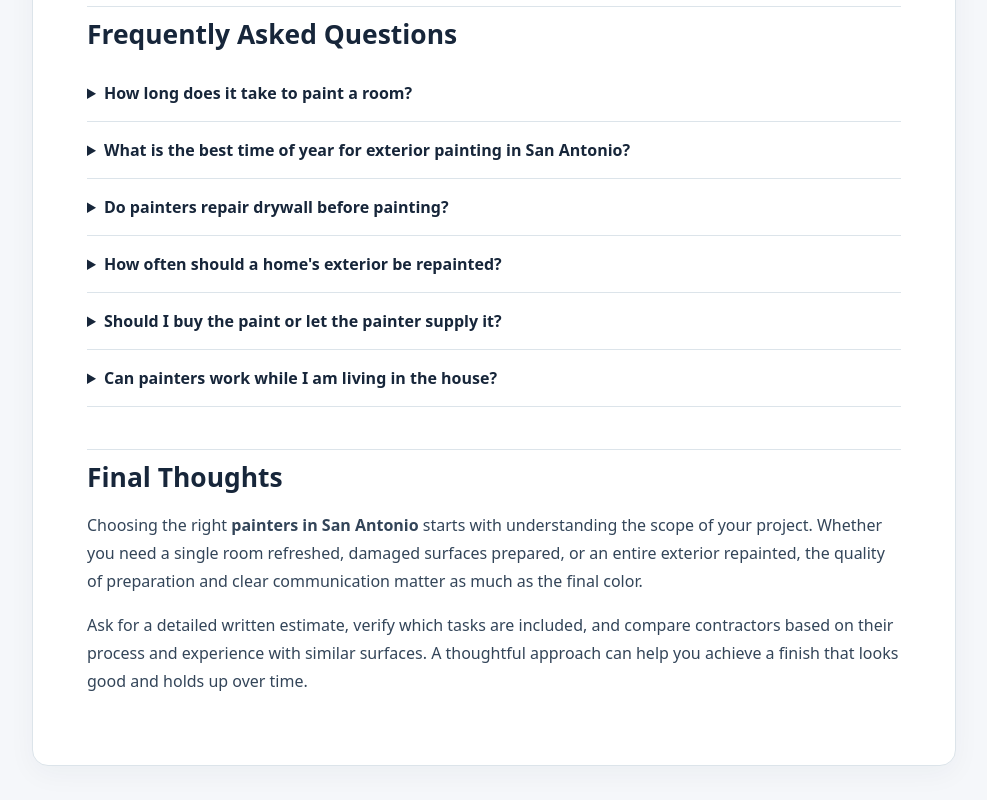
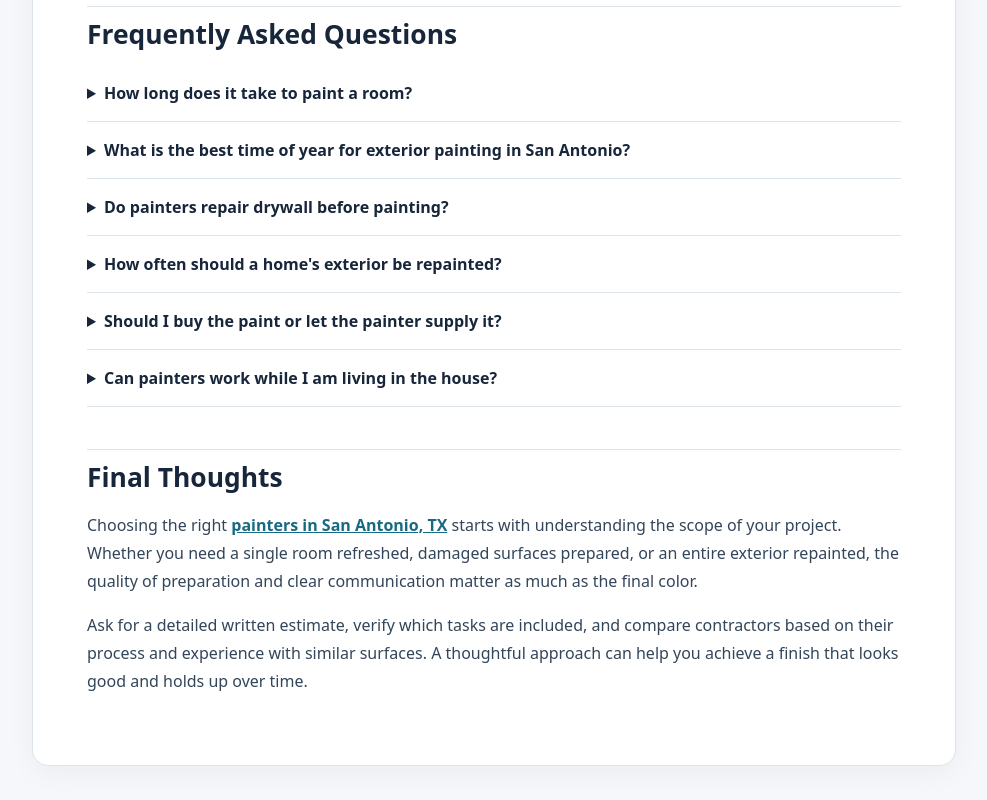
Before and after one commit to rivercitypainting/painters-in-san-antonio-tx, a plain HTML site: page index.html in a window 1280 px wide. Shown: the part 4557-5357 px from the top of the page, without its empty margins (146-1133 px from the left). Drawn offline with Linux system fonts and the light colour scheme.

Commit message:
Update and rename painters-in-san-antonio.html to index.html

```diff
--- a/painters-in-san-antonio.html
+++ b/index.html
@@ -50,6 +50,6 @@
 <details><summary>Should I buy the paint or let the painter supply it?</summary><p>Either arrangement can work. If a painter supplies materials, ask for the exact product and finish in the quote. If you provide paint, confirm compatibility, quantity, and responsibility for shortages.</p></details>
 <details><summary>Can painters work while I am living in the house?</summary><p>Often, yes. Discuss room access, ventilation, furniture movement, daily cleanup, and curing time so occupied areas remain manageable during the project.</p></details>
 <h2>Final Thoughts</h2>
-<p>Choosing the right <strong>painters in San Antonio</strong> starts with understanding the scope of your project. Whether you need a single room refreshed, damaged surfaces prepared, or an entire exterior repainted, the quality of preparation and clear communication matter as much as the final color.</p>
+<p>Choosing the right <strong><a href="https://rivercitypaintingsa.com/">painters in San Antonio, TX</a></strong> starts with understanding the scope of your project. Whether you need a single room refreshed, damaged surfaces prepared, or an entire exterior repainted, the quality of preparation and clear communication matter as much as the final color.</p>
 <p>Ask for a detailed written estimate, verify which tasks are included, and compare contractors based on their process and experience with similar surfaces. A thoughtful approach can help you achieve a finish that looks good and holds up over time.</p>
 </article></main></body></html>
```
